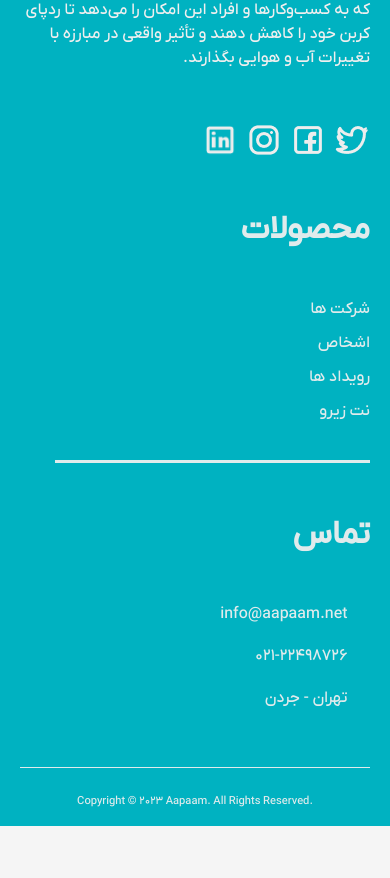
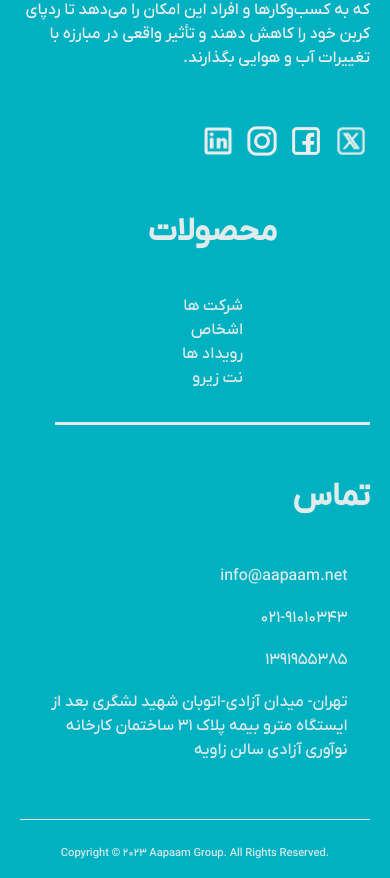
Before and after one commit to aminsho1986-coder/aapaam_landing, a Next.js app: page /event in a window 390 px wide. Shown: the part 4598-5476 px from the top of the page. Before the commit the page ends 5424 px from the top, so only its background shows below. Built offline with nearby package versions, Linux system fonts and the light colour scheme.

Commit message:
some updates

```diff
--- a/components/shared/footer/Footer.jsx
+++ b/components/shared/footer/Footer.jsx
@@ -24,7 +24,7 @@ export default function Footer() {
             </div>
             <div className="col-md-4">
               <div className="h-100 d-flex justify-content-center align-items-center">
-                <a referrerpolicy='origin' target='_blank' href='https://trustseal.enamad.ir/u?id=376415&Code=LuIjtAjW9ZbUAGFP1ys3Kn7SPlxCYsQE'><img referrerpolicy='origin' src='https://trustseal.enamad.ir/logo.aspx?id=376415&Code=LuIjtAjW9ZbUAGFP1ys3Kn7SPlxCYsQE' alt='' style={{cursor:'pointer'}} Code='LuIjtAjW9ZbUAGFP1ys3Kn7SPlxCYsQE'/></a>
+                <a referrerPolicy='origin' target='_blank' href='https://trustseal.enamad.ir/u?id=376415&Code=LuIjtAjW9ZbUAGFP1ys3Kn7SPlxCYsQE'><img referrerPolicy='origin' src='https://trustseal.enamad.ir/logo.aspx?id=376415&Code=LuIjtAjW9ZbUAGFP1ys3Kn7SPlxCYsQE' alt='' style={{cursor:'pointer'}} Code='LuIjtAjW9ZbUAGFP1ys3Kn7SPlxCYsQE'/></a>
               </div>
             </div>
           </div>
@@ -32,15 +32,15 @@ export default function Footer() {
           آپام یک پلتفرم نرم‌افزار به‌عنوان سرویس (SaaS) است که به کسب‌وکارها و افراد این امکان را می‌دهد تا ردپای کربن خود را کاهش دهند و تأثیر واقعی در مبارزه با تغییرات آب و هوایی بگذارند.
           </span>
           <div className="media-row">
-            <Link href={"https://twitter.com"}>
+            <Link href={"https://twitter.com/Aapaamgroup"}>
               <Image
                 src="/images/shared/twitter.png"
                 alt=""
-                width="36"
-                height="36"
+                width="38"
+                height="38"
                 />
             </Link>
-            <Link href={"https://facebook.com"}>
+            <Link href={"https://www.facebook.com/aapaamco/"}>
               <Image
                 src="/images/shared/facebook.png"
                 alt=""
@@ -48,7 +48,7 @@ export default function Footer() {
                 height="36"
               />
             </Link>
-            <Link href={"https://instagram.com"}>
+            <Link href={"https://www.instagram.com/aapaam.group/"}>
               <Image
                 src="/images/shared/instagram.png"
                 alt=""
@@ -56,7 +56,7 @@ export default function Footer() {
                 height="36"
               />
             </Link>
-            <Link href={"https://linkedin.com"}>
+            <Link href={"https://www.linkedin.com/company/%D8%B1%D9%88%DB%8C%D8%B4-%DA%AF%D8%B3%D8%AA%D8%B1%D8%B2%DB%8C%D8%B3%D8%AA-%D8%A8%D9%88%D9%85/"}>
               <Image
                 src="/images/shared/linkedin.png"
                 alt=""
@@ -87,17 +87,21 @@ export default function Footer() {
           <div className="right">
             <span className="footer-title"> تماس </span>
             <div className="text-container">
-            <div className="d-flex mb-2">
+              <div className="d-flex mb-2">
                 <i className="fa-solid fa-envelope" style={{marginTop:"5px",marginInlineEnd:"10px",color:"#e0ebec"}}></i>
                 <span className="footer-text">info@aapaam.net</span>
               </div>
               <div className="d-flex mb-2">
                 <i className="fa-solid fa-phone" style={{marginTop:"5px",marginInlineEnd:"10px",color:"#e0ebec"}}></i>
-                <span className="footer-text">021-22498726</span>
+                <span className="footer-text">021-91010343</span>
+              </div>
+              <div className="d-flex mb-2">
+                <i className="fa-brands fa-usps" style={{marginTop:"5px",marginInlineEnd:"10px",color:"#e0ebec"}}></i>
+                <span className="footer-text">1391955385</span>
               </div>
               <div className="d-flex">
                 <i className="fa-solid fa-location-dot" style={{marginTop:"5px",marginInlineEnd:"10px",color:"#e0ebec"}}></i>
-                <span className="footer-text">تهران - جردن </span>
+                <span className="footer-text"> تهران- میدان آزادی-اتوبان شهید لشگری بعد از ایستگاه مترو بیمه پلاک 31 ساختمان کارخانه نوآوری آزادی سالن زاویه </span>
               </div>
             </div>
           </div>
@@ -106,7 +110,7 @@ export default function Footer() {
       </div>
       <div className="row">
         <div className="footer-rights">
-          <span className="footer-text">Copyright © {year} Aapaam. All Rights Reserved.</span>
+          <span className="footer-text">Copyright © {year} Aapaam Group. All Rights Reserved.</span>
         </div>
       </div>
     </footer>
--- a/components/shared/footer/footer.scss
+++ b/components/shared/footer/footer.scss
@@ -1,7 +1,7 @@
 //==========================FOOTER=======================
 .footer {
   width: 100%;
-  padding: 25px 120px;
+  padding: 50px 100px 20px;
   background-color: var(--light-blue-bg);
   @media (max-width: 1200px) {
     padding: 100px 64px;
@@ -66,12 +66,15 @@
     }
     img {
       margin-left: 8px;
+      transition: all .5s;
+    }
+    img:hover {
+      transform: scale(1.2);
     }
   }
 }
 .footer-right {
   width: 45%;
-  padding: 0 24px;
   display: flex;
   align-items: center;
   justify-content: center;
@@ -87,8 +90,9 @@
   .left {
     display: flex;
     flex-direction: column;
-    align-items: flex-start;
-    padding-left: 72px;
+    align-items: center;
+    padding-left: 32px;
+    padding-right: 52px;
     border-left: 2px solid #e0ebec;
     @media (max-width: 1050px) {
       padding-left: 42px;
@@ -105,7 +109,7 @@
     display: flex;
     flex-direction: column;
     align-items: flex-start;
-    padding-right: 72px;
+    padding-right: 32px;
     @media (max-width: 1050px) {
       padding-right: 42px;
     }
@@ -138,11 +142,11 @@
     }
   }
   .text-container {
-    height: 150px;
+    height: 230px;
     display: flex;
     flex-direction: column;
     align-items: flex-start;
-    justify-content: center;
+    justify-content: space-around;
     padding-bottom: 16px;
     @media (max-width: 850px) {
       height: auto;
@@ -154,15 +158,8 @@
     color: #e0ebec;
     font-size: 1.1rem;
     font-weight: lighter;
-    cursor: pointer;
     @media (max-width: 850px) {
       font-size: 1rem;
-      padding: 5px 0;
-    }
-  }
-  a {
-    padding: 2px 0;
-    @media (max-width: 850px) {
       padding: 5px 0;
     }
   }
--- a/hooks/ServerFetch.js
+++ b/hooks/ServerFetch.js
@@ -17,7 +17,7 @@ export default async function customFetching(data, query = {}, body = {}) {
   for (const property in query) {
     url += `${property}=${query[property]}`;
   }
+
   let res = await fetch(url, fetchData);
-
   return res;
 }
--- a/package.json
+++ b/package.json
@@ -1,6 +1,6 @@
 {
   "name": "aapaam",
-  "version": "0.1.0",
+  "version": "1.0.0",
   "private": true,
   "scripts": {
     "dev": "next dev",
```
Also changed, not shown: app/page.jsx (+13 -7 lines), app/projects/page.jsx (+10 -6 lines), components/main/Main.jsx (+6 -6 lines), components/project/Projects.jsx (+4 -4 lines), components/project/projects.module.scss (+21 -1 lines), public/images/shared/twitter.png.
